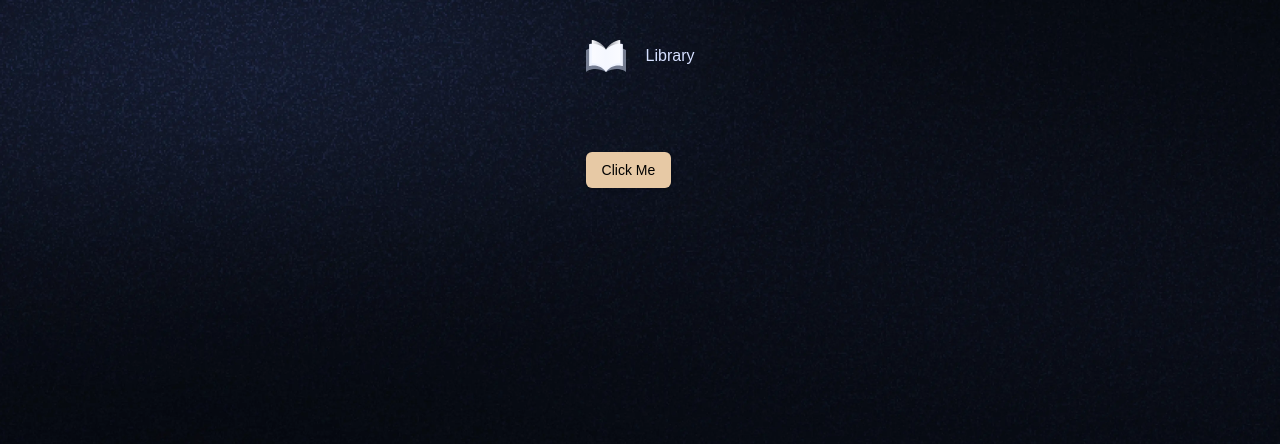
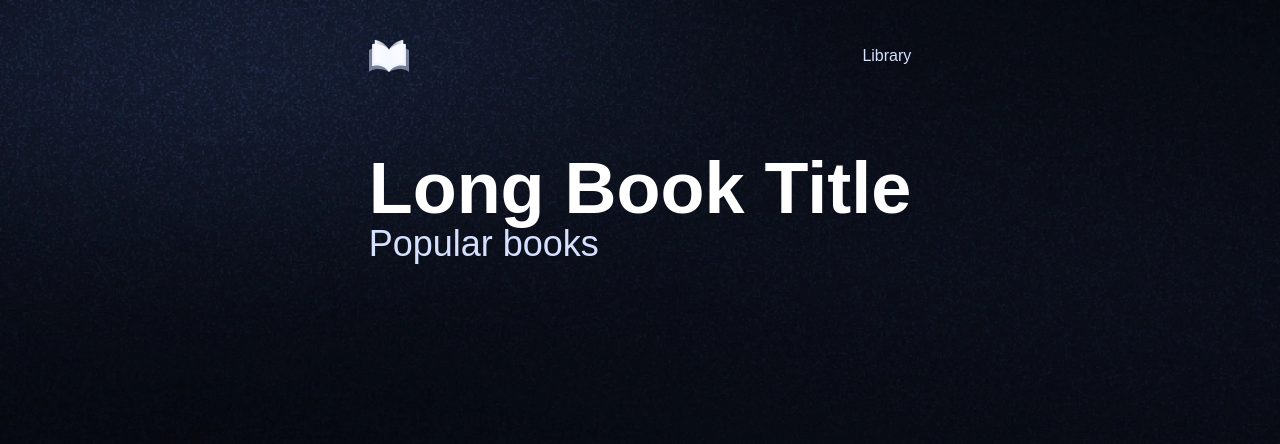
Before and after one commit to luiz-cardozo/library, a Next.js app: page / in a window 1280 px wide. Shown: the top 444 px of the page. Built offline with nearby package versions, Linux system fonts and the light colour scheme; a web font is replaced by a local one.

Commit message:
create base components for home

```diff
--- a/app/(root)/page.tsx
+++ b/app/(root)/page.tsx
@@ -1,8 +1,10 @@
-import { Button } from "@/components/ui/button";
+import BookOverview from "@/components/BookOverview";
+import BookList from "@/components/BookList";
 
 const Home = () => (
   <>
-    <Button>Click Me</Button>
+    <BookOverview />
+    <BookList />
   </>
 );
 
--- /dev/null
+++ b/components/BookList.tsx
@@ -0,0 +1,10 @@
+import React from "react";
+
+const BookList = () => {
+  return (
+    <section>
+      <h2 className="font-bebas-neue text-4xl text-light-100">Popular books</h2>
+    </section>
+  );
+};
+export default BookList;
--- /dev/null
+++ b/components/BookOverview.tsx
@@ -0,0 +1,12 @@
+import React from "react";
+
+const BookOverview = () => {
+  return (
+    <section className="book-overview">
+      <div className="flex flex-1 flex-col gap-5">
+        <h1>Long Book Title</h1>
+      </div>
+    </section>
+  );
+};
+export default BookOverview;
```
